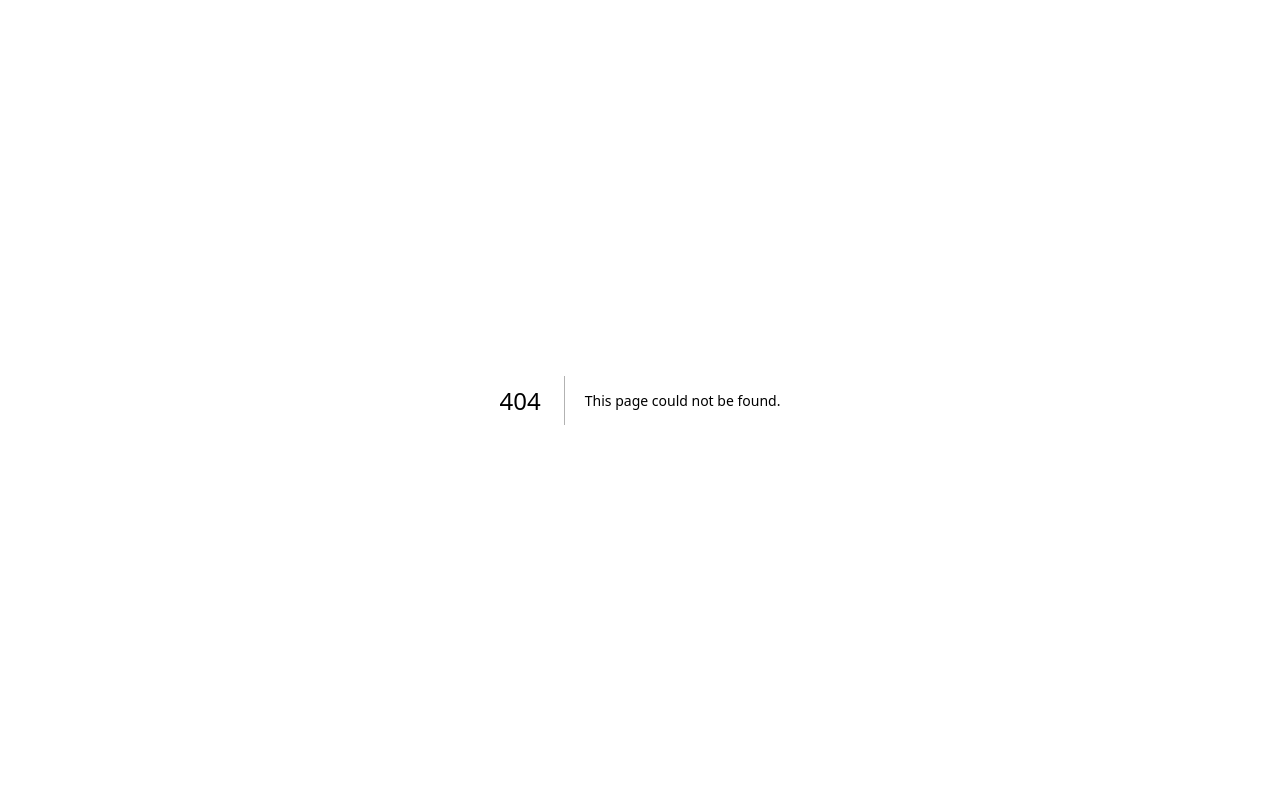
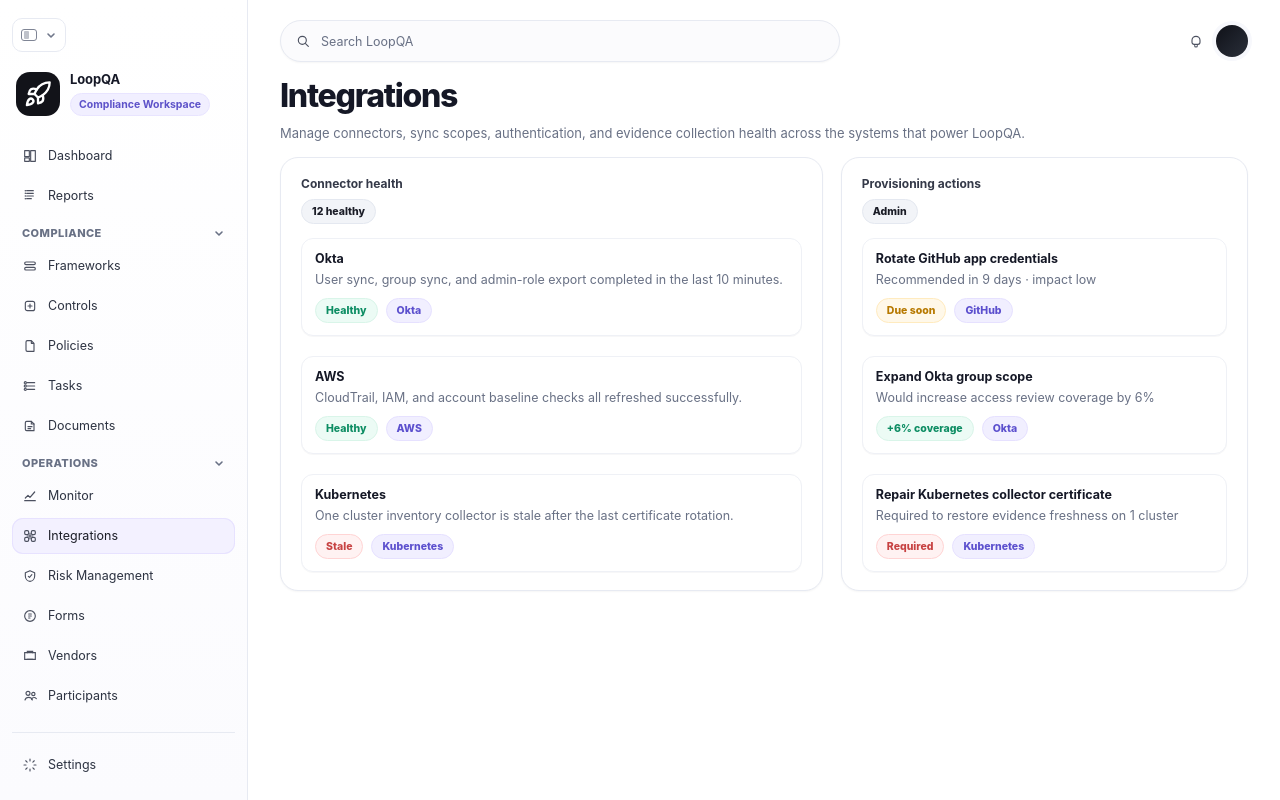
Before and after one commit to dondreytaylor/loomqa-compliance-platform, a Next.js app in the folder local/: page /integrations in a window 1280 px wide. Before the commit this address had no page. Built offline with nearby package versions, Linux system fonts and the light colour scheme.

Commit message:
Add integrations page

```diff
--- /dev/null
+++ b/local/src/app/integrations/page.tsx
@@ -0,0 +1,116 @@
+/**
+ * Route segment: `/integrations`
+ *
+ * IMPORTANT
+ * - This page is a direct port of `platform-reference/integrations.html`.
+ * - Keep class names + hierarchy aligned with the reference so global CSS
+ *   in `src/app/dashboard.css` applies consistently across the prototype.
+ * - Interactions (sidebar open/collapse + section toggles) come from
+ *   `PlatformShell` → `PlatformBehavior` to match the reference inline script.
+ */
+
+import type { Metadata } from "next";
+
+import { PlatformShell } from "../../components/platform/PlatformShell";
+
+export const metadata: Metadata = {
+  title: "Integrations · LoopQA",
+};
+
+export default function IntegrationsPage() {
+  return (
+    <PlatformShell activeHref="/integrations">
+      {/* Reference: <div class="page-title">Integrations</div> */}
+      <div className="page-title">Integrations</div>
+
+      {/* Reference: <div class="subtitle">…</div> */}
+      <div className="subtitle">
+        Manage connectors, sync scopes, authentication, and evidence collection health
+        across the systems that power LoopQA.
+      </div>
+
+      {/* Reference: <div class="two-col">…</div> */}
+      <div className="two-col">
+        <section className="card">
+          <div className="card-header">
+            <span>Connector health</span>
+            <span className="pill green">12 healthy</span>
+          </div>
+
+          <div className="stack-list">
+            <div className="task-item">
+              <strong>Okta</strong>
+              <p>
+                User sync, group sync, and admin-role export completed in the last 10
+                minutes.
+              </p>
+              <div className="task-meta">
+                <span className="pill green">Healthy</span>
+                <span className="pill purple">Okta</span>
+              </div>
+            </div>
+
+            <div className="task-item">
+              <strong>AWS</strong>
+              <p>
+                CloudTrail, IAM, and account baseline checks all refreshed successfully.
+              </p>
+              <div className="task-meta">
+                <span className="pill green">Healthy</span>
+                <span className="pill purple">AWS</span>
+              </div>
+            </div>
+
+            <div className="task-item">
+              <strong>Kubernetes</strong>
+              <p>
+                One cluster inventory collector is stale after the last certificate
+                rotation.
+              </p>
+              <div className="task-meta">
+                <span className="pill red">Stale</span>
+                <span className="pill purple">Kubernetes</span>
+              </div>
+            </div>
+          </div>
+        </section>
+
+        <section className="card">
+          <div className="card-header">
+            <span>Provisioning actions</span>
+            <span className="pill purple">Admin</span>
+          </div>
+
+          <div className="stack-list">
+            <div className="task-item">
+              <strong>Rotate GitHub app credentials</strong>
+              <p>Recommended in 9 days · impact low</p>
+              <div className="task-meta">
+                <span className="pill amber">Due soon</span>
+                <span className="pill purple">GitHub</span>
+              </div>
+            </div>
+
+            <div className="task-item">
+              <strong>Expand Okta group scope</strong>
+              <p>Would increase access review coverage by 6%</p>
+              <div className="task-meta">
+                <span className="pill green">+6% coverage</span>
+                <span className="pill purple">Okta</span>
+              </div>
+            </div>
+
+            <div className="task-item">
+              <strong>Repair Kubernetes collector certificate</strong>
+              <p>Required to restore evidence freshness on 1 cluster</p>
+              <div className="task-meta">
+                <span className="pill red">Required</span>
+                <span className="pill purple">Kubernetes</span>
+              </div>
+            </div>
+          </div>
+        </section>
+      </div>
+    </PlatformShell>
+  );
+}
```
